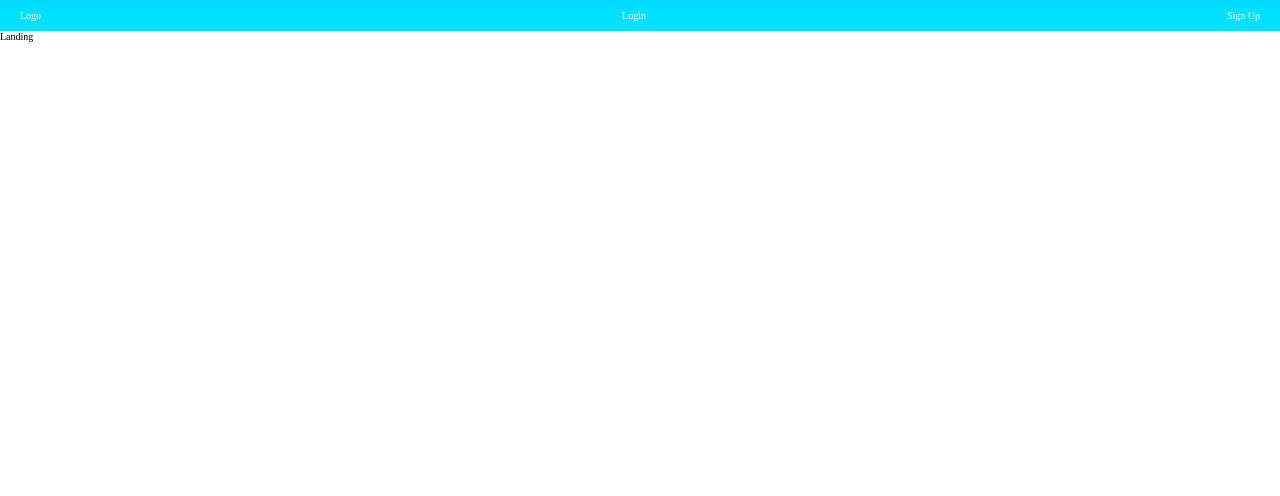
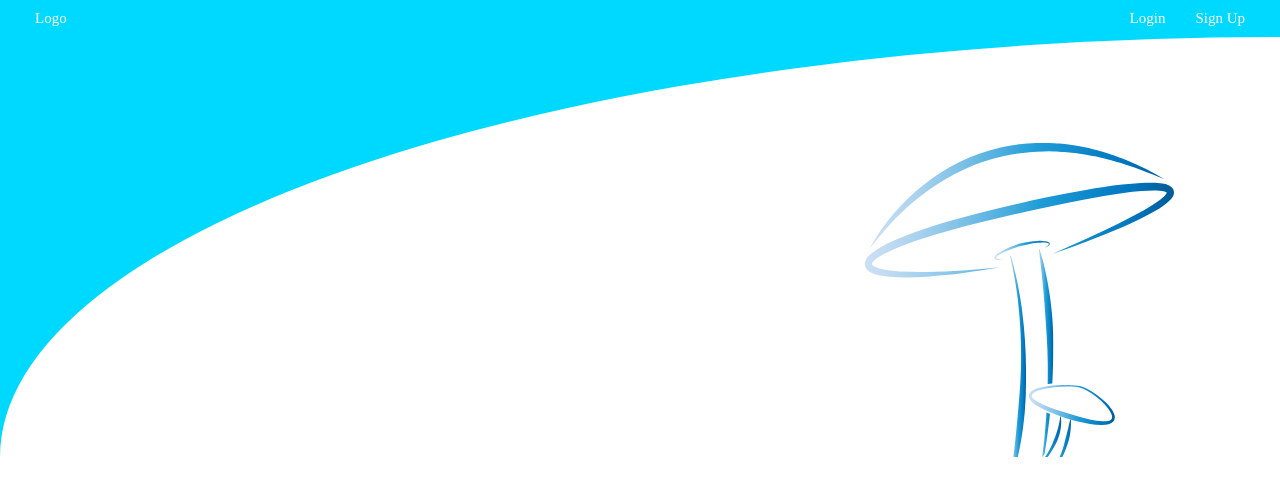
Before and after one commit to Brad-Tudor-Eng/GrowControl, a React app in the folder client/: page / in a window 1280 px wide. Built offline with nearby package versions, Linux system fonts and the light colour scheme; what apollo-link-ws would draw is missing.

Commit message:
landing layout

```diff
--- a/client/src/Components/Dashboard.js
+++ b/client/src/Components/Dashboard.js
@@ -1,10 +1,12 @@
 import React, { Component } from 'react'
+
+
 
 class Dashboard extends Component {
     render(){
         return(
             <div className="dashboard" >
-                <p>Dashboard</p>
+
             </div>
         )
     }
--- a/client/src/Components/Header.js
+++ b/client/src/Components/Header.js
@@ -6,9 +6,9 @@ class Header extends Component {
     render(){
         return(
             <div className="header">
-                <Link className="header_link" to="/">Logo</Link>
-                <Link className="header_link" to="/Dashboard">Login</Link>
-                <Link className="header_link" to="/signUp">Sign Up</Link>
+                <Link className="header_link header_link-logo link-font" to="/">Logo</Link>
+                <Link className="header_link link-font" to="/Dashboard">Login</Link>
+                <Link className="header_link link-font" to="/signUp">Sign Up</Link>
             </div>
         )
     }
--- a/client/src/Components/Landing.js
+++ b/client/src/Components/Landing.js
@@ -1,10 +1,14 @@
 import React, { Component } from 'react'
+
+import './Styles/components/mushroom.scss'
 
 class Landing extends Component {
     render(){
         return(
             <div className="landing" >
-                <p>Landing</p>
+                <div className="landing_section landing_section-right">
+                    <div className="mushroom"/>
+                </div>
             </div>
         )
     }
--- a/client/src/Components/Styles/Index.scss
+++ b/client/src/Components/Styles/Index.scss
@@ -3,7 +3,8 @@
 @import "base/typography";
 @import "base/utilities";
 
+
 @import "pages/Dashboard";
 @import "pages/Landing";
 
-@import "layout/Header"
+@import "layout/Header";
--- a/client/src/Components/Styles/base/_typography.scss
+++ b/client/src/Components/Styles/base/_typography.scss
@@ -1,3 +1,3 @@
-body {
-
+.link-font{
+    font-size: 1.5rem;
 }
--- /dev/null
+++ b/client/src/Components/Styles/components/mushroom.scss
@@ -0,0 +1,6 @@
+.mushroom {
+    width: 40vh;
+    height: 40vh;
+    background: url(MushroomLogo.svg);
+    background-size: cover;
+}
--- a/client/src/Components/Styles/layout/_Header.scss
+++ b/client/src/Components/Styles/layout/_Header.scss
@@ -1,13 +1,11 @@
 .header{
     display: flex;
-    justify-content: space-between;
-    background-image:  linear-gradient(0deg, rgb(0, 225, 255) 60%, rgb(0, 217, 255));
+    background-color: rgb(0, 217, 255);
     padding: 10px 20px;
-
     &_link{
 
         text-decoration: none;
-
+        margin: 0px 1.5rem;
         &:link,
         &:active,
         &:visited{
@@ -16,5 +14,9 @@
         &:hover{
             color: #85e7ff
         }
+
+        &-logo{
+            margin-right: auto;
+        }
     }
 }
--- a/client/src/Components/Styles/pages/_Landing.scss
+++ b/client/src/Components/Styles/pages/_Landing.scss
@@ -0,0 +1,21 @@
+.landing{
+    width: 100vw;
+    display: flex;
+    background-color: rgb(0, 217, 255);
+
+}
+
+
+.landing_section{
+    flex: 1;
+
+    &-right{
+        display: flex;
+        padding-top: 10rem;
+        padding-right: 10rem;
+        justify-content: flex-end;
+        margin-left: auto;
+        background-color: rgb(255, 255, 255);
+        border-radius: 100% 0 0 0 ;
+    }
+}
```
Also changed, not shown: README.md (deleted), client/src/Components/Styles/components/MushroomLogo.svg (added), 1 other file.
